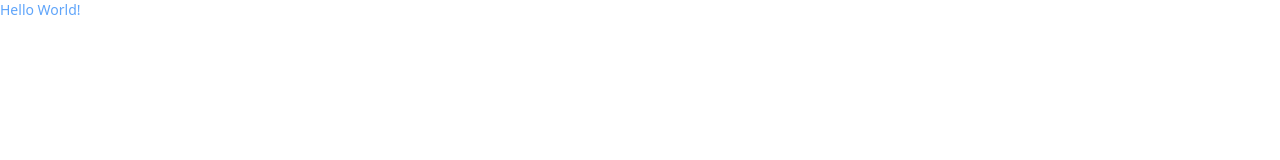
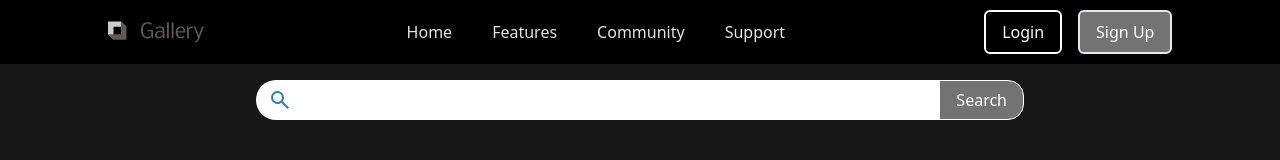
Before and after one commit to Blueinno-Technology-Classroom/lesson-3-gameonwet, a website: page public/index.html in a window 1280 px wide. Drawn offline with nearby package versions, Linux system fonts and the light colour scheme; files that its build step writes are made by us from their sources.

Commit message:
asdfadfasdf

```diff
--- a/public/index.html
+++ b/public/index.html
@@ -5,7 +5,40 @@
     <title>Hey there~</title>
     <link href="./output.css" rel="stylesheet" />
   </head>
-  <body>
-    <p class="text-sm text-blue-400">Hello World!</p>
+  <body class="bg-neutral-900">
+    <div class="flex h-16 items-center justify-around bg-black px-2">
+      <img src="./imgs/logo.svg" alt="logo" />
+
+      <div class="flex space-x-10 text-neutral-200">
+        <a href="#" class="hover:text-neutral-500">Home</a>
+        <a href="#" class="hover:text-neutral-500">Features</a>
+        <a href="#" class="hover:text-neutral-500">Community</a>
+        <a href="#" class="hover:text-neutral-500">Support</a>
+      </div>
+      <div class="flex space-x-4 text-white">
+        <button class="rounded-md border-2 border-white px-4 py-2">
+          Login
+        </button>
+        <button class="rounded-md border-2 bg-neutral-500 px-4 py-2">
+          Sign Up
+        </button>
+      </div>
+    </div>
+    <div class="my-4 flex h-10 w-full justify-center">
+      <div class="relative flex w-3/5 items-center">
+        <img
+          src="./imgs/ic_search.svg"
+          alt="search icon"
+          class="absolute left-3"
+        />
+        <input class="pr029 h-full w-full rounded-full pl-10 outline-none" />
+        <button
+          class="bg- absolute right-0 h-full rounded-br-2xl rounded-tr-2xl border border-white
+            bg-neutral-500 px-4 text-white"
+        >
+          Search
+        </button>
+      </div>
+    </div>
   </body>
 </html>
```
Also changed, not shown: public/output.css (added).
